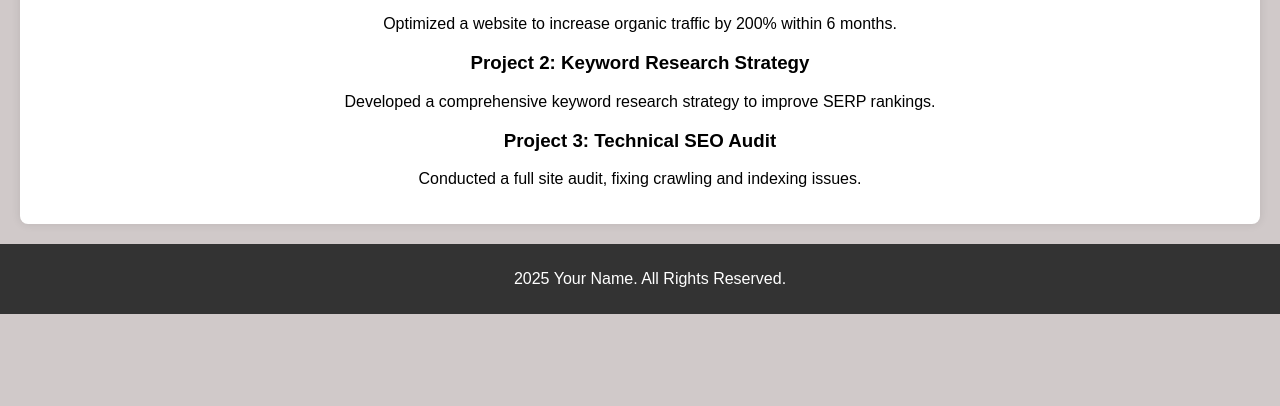
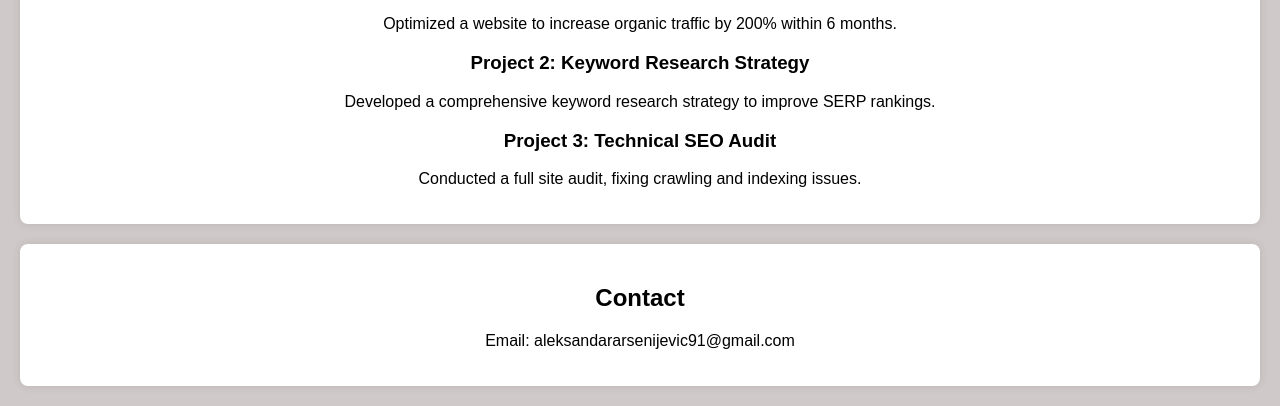
Before and after one commit to c-o-a-1/aleksandar-seo-portfolio, a plain HTML site: page projects.html in a window 1280 px wide. Shown: the part 437-843 px from the top of the page. Before the commit the page ends 800 px from the top, so only its background shows below. Drawn offline with Linux system fonts and the light colour scheme.

Commit message:
Update projects.html

```diff
--- a/projects.html
+++ b/projects.html
@@ -17,7 +17,7 @@
                 <li><a href="index.html">Home</a></li>
                 <li><a href="index.html">About</a></li>
                 <li><a href="projects.html">Projects</a></li>
-                <li><a href="index.html">Contact</a></li>
+                <li><a href="#contact.html">Contact</a></li>
             </ul>
         </nav>
     </header>
@@ -41,7 +41,10 @@
         </div>
 
     </section>
-
+<section id="contact">
+        <h2>Contact</h2>
+        <p>Email: aleksandararsenijevic91@gmail.com</p>
+    </section>
     <footer>
         <p>2025 Your Name. All Rights Reserved.</p>
     </footer>
```
